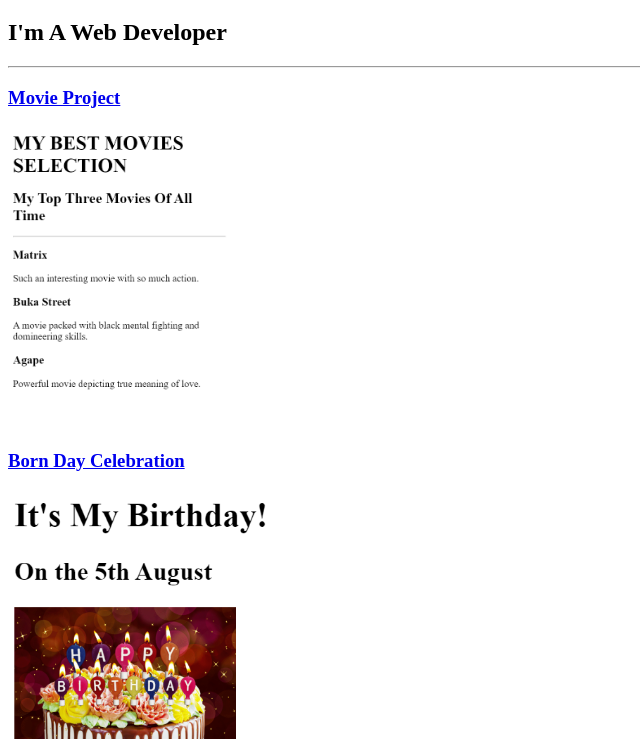
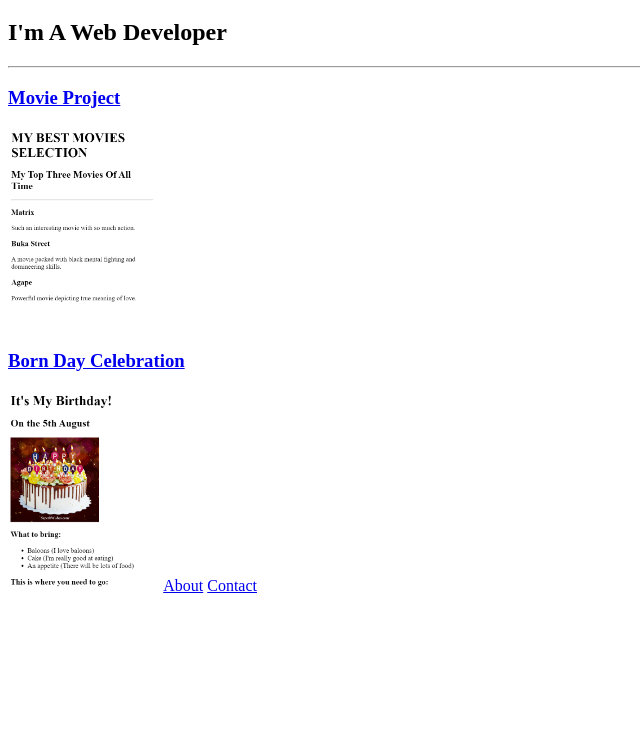
Before and after one commit to prohack24/html-portfolio, a plain HTML site: page index.html in a window 1280 px wide. Shown: the part 61-800 px from the top of the page, without its empty margins (0-640 px from the left). Drawn offline with Linux system fonts and the light colour scheme.

Commit message:
Update index.html

```diff
--- a/index.html
+++ b/index.html
@@ -12,9 +12,9 @@
         <h3>
             <a href="./public/movies.html">Movie Project</a>
         </h3>
-        <img src="movie ranks.png" height="300">
+        <img src="movie ranks.png" height="200">
         <h3><a href="./birthday invitation.png">Born Day Celebration</a></h3>
-        <img src="birthday invitation.png" alt="" height="500" title="sweet cake">
+        <img src="birthday invitation.png" alt="" height="200" title="sweet cake">
         <a href="./public web/about.html">About</a>
         <a href="./public web/contact.html">Contact</a>
 
```
